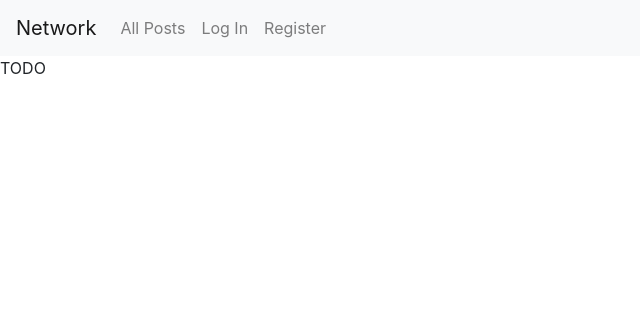
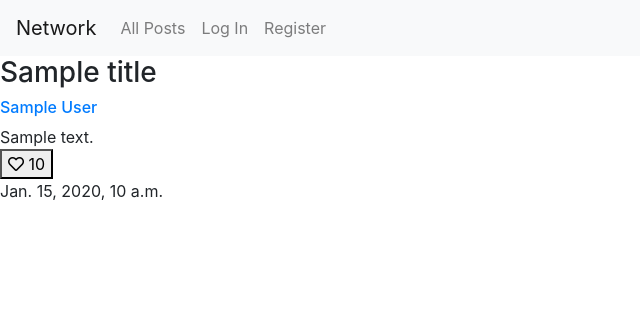
Before and after one commit to nmallea/network, a Django app: template templates/network/index.html in a window 1280 px wide. Shown: the top 316 px of the page, without its empty margins (0-640 px from the left). Run offline with Django 3.2, Linux system fonts and the light colour scheme; the template is opened without the code that fills it: most values are stand-ins (such as "Sample title", 1, 10 or a date in 2020); some libraries are stand-ins or nearby versions.

Commit message:
html templates

```diff
--- a/templates/network/error.html
+++ b/templates/network/error.html
@@ -0,0 +1,6 @@
+{% extends "network/layout.html" %}
+
+{% block body %}
+    <h1>ERROR: {{ error_type }}</h1>
+    <p>{{ message }}</p>
+{% endblock %}
--- a/templates/network/index.html
+++ b/templates/network/index.html
@@ -1,5 +1,56 @@
 {% extends "network/layout.html" %}
 
 {% block body %}
-    TODO
+    {% block profile %}
+    {% endblock %}
+    <h3>{{ title }}</h3>
+    {% for post in posts %}
+        <div class="post">
+            <a href="{% url 'profile' post.author %}"><h6>{{ post.author }}</h6></a>
+            <div class="content">{{ post.content }}</div>
+            {% if guest_user %}
+                <button class="disabled-like" disabled><i class="fas fa-heart"></i> <span class="like-num">{{ post.likes }}</span></button>
+            {% else %}
+                {% if post in liked_posts %}
+                    <button class="liked"><i class="fas fa-heart"></i> <span class="like-num">{{ post.likes }}</span></button>
+                {% else %}
+                    <button class="likes"><i class="far fa-heart"></i> <span class="like-num">{{ post.likes }}</span></button>
+                {% endif %}
+            {% endif %}
+            <div class="footer">
+                <span class="timestamp">{{ post.timestamp }}</span>
+                {% if post.author == logged_in_user %}
+                    <button class="edit-btn">Edit</button>
+                {% endif %}
+                <p hidden class="key">{{ post.id }}</p>
+            </div>
+
+        </div>
+    {% empty %}
+        {{ empty_msg }}
+    {% endfor %}
+
+    {% if posts.has_other_pages %}
+    <nav aria-label="Page navigation example">
+        <ul class="pagination">
+            {% if posts.has_previous %}
+                <li class="page-item"><a class="page-link" href="?page={{ posts.previous_page_number }}">Previous</a></li>
+            {% else %}
+                <li class="page-item disabled"><a class="page-link" href="#" tabindex="-1" aria-disabled="true">Previous</a></li>
+            {% endif %}
+            {% for i in posts.paginator.page_range %}
+                {% if posts.number == i %}
+                    <li class="page-item active"><a class="page-link" href="?page={{ i }}">{{ i }} <span class="sr-only">(current)</span></a></li>
+                {% else %}
+                    <li class="page-item"><a class="page-link" href="?page={{ i }}">{{ i }}</a></li>
+                {% endif %}
+            {% endfor %}
+            {% if posts.has_next %}
+                <li class="page-item"><a class="page-link" href="?page={{ posts.next_page_number }}">Next</a></li>
+            {% else %}
+                <li class="page-item disabled"><a class="page-link" href="#" tabindex="-1" aria-disabled="true">Next</a></li>
+            {% endif %}
+        </ul>
+      </nav>
+    {% endif %}
 {% endblock %}
--- a/templates/network/layout.html
+++ b/templates/network/layout.html
@@ -1,61 +1,38 @@
+
 {% load static %}
 
 <!DOCTYPE html>
 <html lang="en">
-
     <head>
         <title>{% block title %}Social Network{% endblock %}</title>
-    <link rel="stylesheet" href="https://stackpath.bootstrapcdn.com/bootstrap/4.4.1/css/bootstrap.min.css"
-        integrity="sha384-Vkoo8x4CGsO3+Hhxv8T/Q5PaXtkKtu6ug5TOeNV6gBiFeWPGFN9MuhOf23Q9Ifjh" crossorigin="anonymous">
+        <link rel="stylesheet" href="https://stackpath.bootstrapcdn.com/bootstrap/4.4.1/css/bootstrap.min.css" integrity="sha384-Vkoo8x4CGsO3+Hhxv8T/Q5PaXtkKtu6ug5TOeNV6gBiFeWPGFN9MuhOf23Q9Ifjh" crossorigin="anonymous">
         <link href="{% static 'network/styles.css' %}" rel="stylesheet">
-    <script src="{% static 'network/index.js' %}"></script>
-    <!--<script>
-        document.addEventListener('DOMContentLoaded', load);
-        function load() {
-            // Set start and end post numbers, and update counter
-            const start = 1;
-            const end = 10;
-            //counter = end + 1;
-            // Get new posts and add posts
-            fetch(`/getposts?start=${start}&end=${end}`)
-                .then(response => response.json())
-                .then(data => {
-                    data.posts.forEach(add_post);
-                })
-        };
-        function add_post(contents) {
-            // Create new post
-            const post = document.createElement('div');
-            post.className = 'post';
-            post.innerHTML = contents["content"];
-            document.getElementById('posts').append(post);
-        };
-    </script>-->
+        <link rel="stylesheet" href="https://use.fontawesome.com/releases/v5.7.0/css/all.css" integrity="sha384-lZN37f5QGtY3VHgisS14W3ExzMWZxybE1SJSEsQp9S+oqd12jhcu+A56Ebc1zFSJ" crossorigin="anonymous">
+        <script type="text/javascript" src="{% static 'network/index.js' %}"></script>
     </head>
-
     <body>
 
         <nav class="navbar navbar-expand-lg navbar-light bg-light">
-        <a class="navbar-brand" href="{% url 'allposts' %}">Network</a>
+            <a class="navbar-brand" href="#">Network</a>
 
             <div>
               <ul class="navbar-nav mr-auto">
                 {% if user.is_authenticated %}
-                <li class=" nav-item">
-                    <a class="nav-link" href="{% url 'userprofile' user.username %}">{{ user.username }}</a>
+                    <li class="nav-item">
+                        <a class="nav-link" href="{% url 'profile' user.username %}"><strong>{{ user.username }}</strong></a>
                     </li>
                 {% endif %}
                 <li class="nav-item">
-                    <a class="nav-link" href="{% url 'allposts' %}">All Posts</a>
+                  <a class="nav-link" href="{% url 'index' %}">All Posts</a>
                 </li>
                 {% if user.is_authenticated %}
                     <li class="nav-item">
-                    <a class="nav-link" href="{% url 'followingposts' %}">Following</a>
+                        <a class="nav-link" href="{% url 'following' %}">Following</a>
                     </li>
                     <li class="nav-item">
-                    <a class="nav-link" href="{% url 'addpost' %}">Add post</a>
+                        <a class="nav-link" href="{% url 'create' %}"><i class="fas fa-edit"></i> Create</a>
                     </li>
-                <li class=" nav-item">
+                    <li class="nav-item">
                         <a class="nav-link" href="{% url 'logout' %}">Log Out</a>
                     </li>
                 {% else %}
@@ -67,7 +44,6 @@
                     </li>
                 {% endif %}
               </ul>
-
             </div>
           </nav>
 
@@ -76,5 +52,4 @@
             {% endblock %}
         </div>
     </body>
-
 </html>
```
Also changed, not shown: templates/network/addpost.html (+12 -0 lines), templates/network/userprofile.html (+19 -0 lines). Lines whose indentation alone changed are shown as unchanged.
